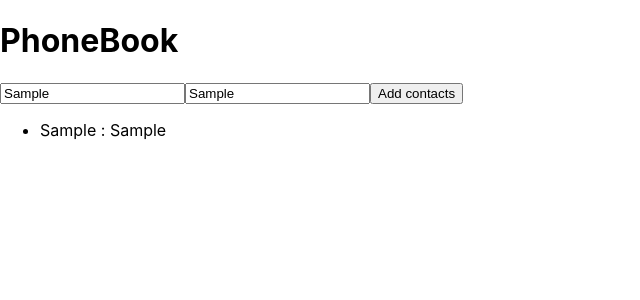
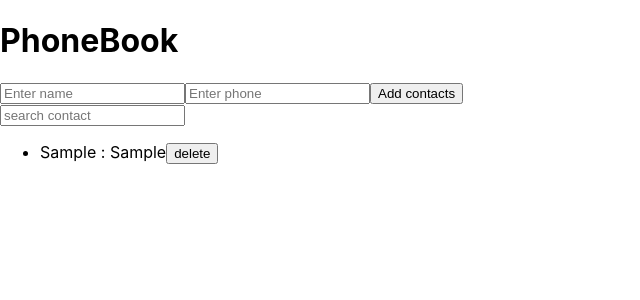
Before and after one commit to AndriiSorokin/react-hw-02-phonebook, a React (Create React App) app: page / in a window 1280 px wide. Both pictures are taken after typing "Sample", "Sample" into the empty fields and a click on the button "Add contacts". Shown: the top 300 px of the page, without its empty margins (0-640 px from the left). Built offline with nearby package versions, Linux system fonts and the light colour scheme.

Commit message:
dont work filter :(

```diff
--- a/src/PhoneBook/Contacts.js
+++ b/src/PhoneBook/Contacts.js
@@ -1,7 +1,7 @@
 import React from 'react';
 import PropTypes from 'prop-types';
 
-const Contacts = ({ contacts }) => {
+const Contacts = ({ contacts, deleteContact }) => {
   console.log(contacts);
   return (
     <div>
@@ -9,6 +9,9 @@ const Contacts = ({ contacts }) => {
         {contacts.map(contact => (
           <li key={contact.id}>
             {contact.name} : {contact.phone}
+            <button onClick={() => deleteContact(contact.id)} type="button">
+              delete
+            </button>
           </li>
         ))}
       </ul>
--- /dev/null
+++ b/src/PhoneBook/Filter.js
@@ -0,0 +1,19 @@
+import React from 'react';
+import PropTypes from 'prop-types';
+
+const Filter = ({ value, onChangeFilter }) => {
+  return (
+    <div>
+      <input
+        type="text"
+        placeholder="search contact"
+        value={value}
+        onChange={e => onChangeFilter(e.target.value)}
+      />
+    </div>
+  );
+};
+
+Filter.propTypes = {};
+
+export default Filter;
--- a/src/PhoneBook/Form.js
+++ b/src/PhoneBook/Form.js
@@ -23,8 +23,17 @@ class Form extends Component {
       id: uuidv4(),
     };
     this.props.addToList(singleContact);
+    this.reset();
     console.log(singleContact);
   };
+
+  reset = () => {
+    this.setState({
+      name: '',
+      phone: '',
+    });
+  };
+
   render() {
     const { name, phone } = this.state;
     return (
--- a/src/PhoneBook/PhoneBook.js
+++ b/src/PhoneBook/PhoneBook.js
@@ -2,23 +2,45 @@ import React, { Component } from 'react';
 import PropTypes from 'prop-types';
 import Form from './Form';
 import Contacts from './Contacts';
+import Filter from './Filter';
 
 class PhoneBook extends Component {
   state = {
     contacts: [],
     name: '',
+    filter: '',
   };
 
   addToList = contact => {
     this.setState(prev => ({ contacts: [...prev.contacts, contact] }));
   };
 
+  changeFilter = filter => {
+    this.setState({ filter });
+  };
+
+  filterUser = () => {
+    const { name, filter } = this.state;
+    return name.filter(names => names.text.toLowerCase().includes(filter.toLowerCase()));
+  };
+
+  deleteUser = id => {
+    this.setState(prevState => {
+      return {
+        contacts: prevState.contacts.filter(contact => contact.id !== id),
+      };
+    });
+  };
+
   render() {
+    const { filter, contacts } = this.state;
+    // const visibleUser = this.filterUser();
     return (
       <div>
         <h1>PhoneBook</h1>
         <Form addToList={this.addToList} />
-        <Contacts contacts={this.state.contacts} />
+        <Filter value={filter} onChangeFilter={this.changeFilter} />
+        <Contacts contacts={contacts} deleteContact={this.deleteUser} />
       </div>
     );
   }
```
